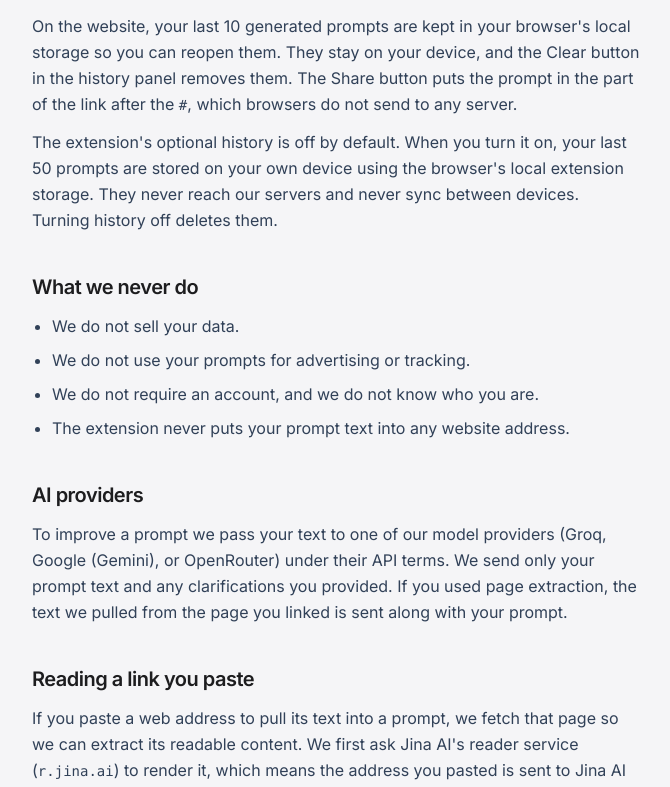
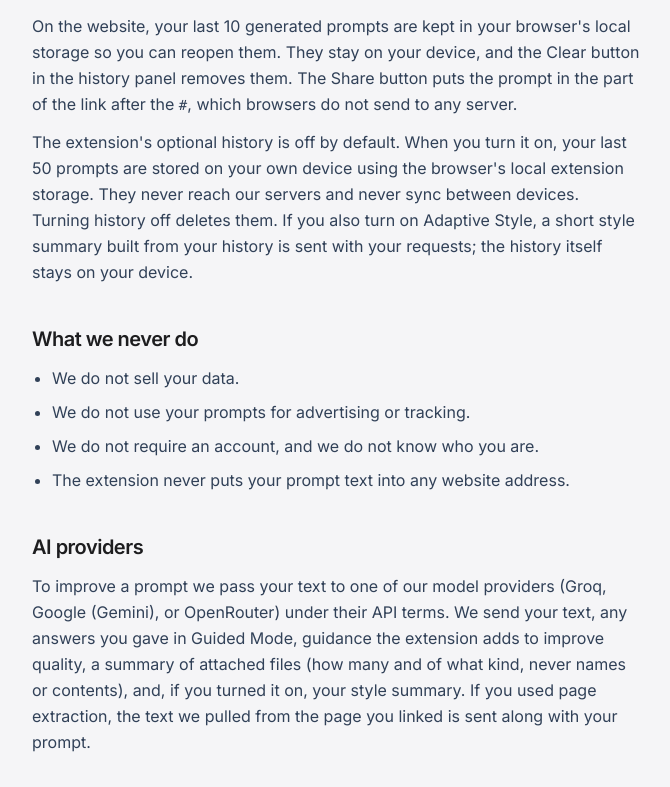
Before and after one commit to Nidan73/prompt-generator, a Next.js app: page /privacy in a window 1280 px wide. Shown: the part 885-1672 px from the top of the page, without its empty margins (304-974 px from the left). Built offline with nearby package versions, Linux system fonts and the light colour scheme.

Commit message:
docs(privacy): list everything the extension sends

```diff
--- a/app/privacy/page.tsx
+++ b/app/privacy/page.tsx
@@ -72,7 +72,8 @@ export default function PrivacyPage() {
           The extension&apos;s optional history is off by default. When you turn it on, your last 50
           prompts are stored on your own device using the browser&apos;s local extension storage.
           They never reach our servers and never sync between devices. Turning history off deletes
-          them.
+          them. If you also turn on Adaptive Style, a short style summary built from your history
+          is sent with your requests; the history itself stays on your device.
         </p>
       </Section>
 
@@ -88,8 +89,10 @@ export default function PrivacyPage() {
       <Section title="AI providers">
         <p>
           To improve a prompt we pass your text to one of our model providers (Groq, Google
-          (Gemini), or OpenRouter) under their API terms. We send only your prompt text and any
-          clarifications you provided. If you used page extraction, the text we pulled from the
+          (Gemini), or OpenRouter) under their API terms. We send your text, any answers you gave
+          in Guided Mode, guidance the extension adds to improve quality, a summary of attached
+          files (how many and of what kind, never names or contents), and, if you turned it on,
+          your style summary. If you used page extraction, the text we pulled from the
           page you linked is sent along with your prompt.
         </p>
       </Section>
```
